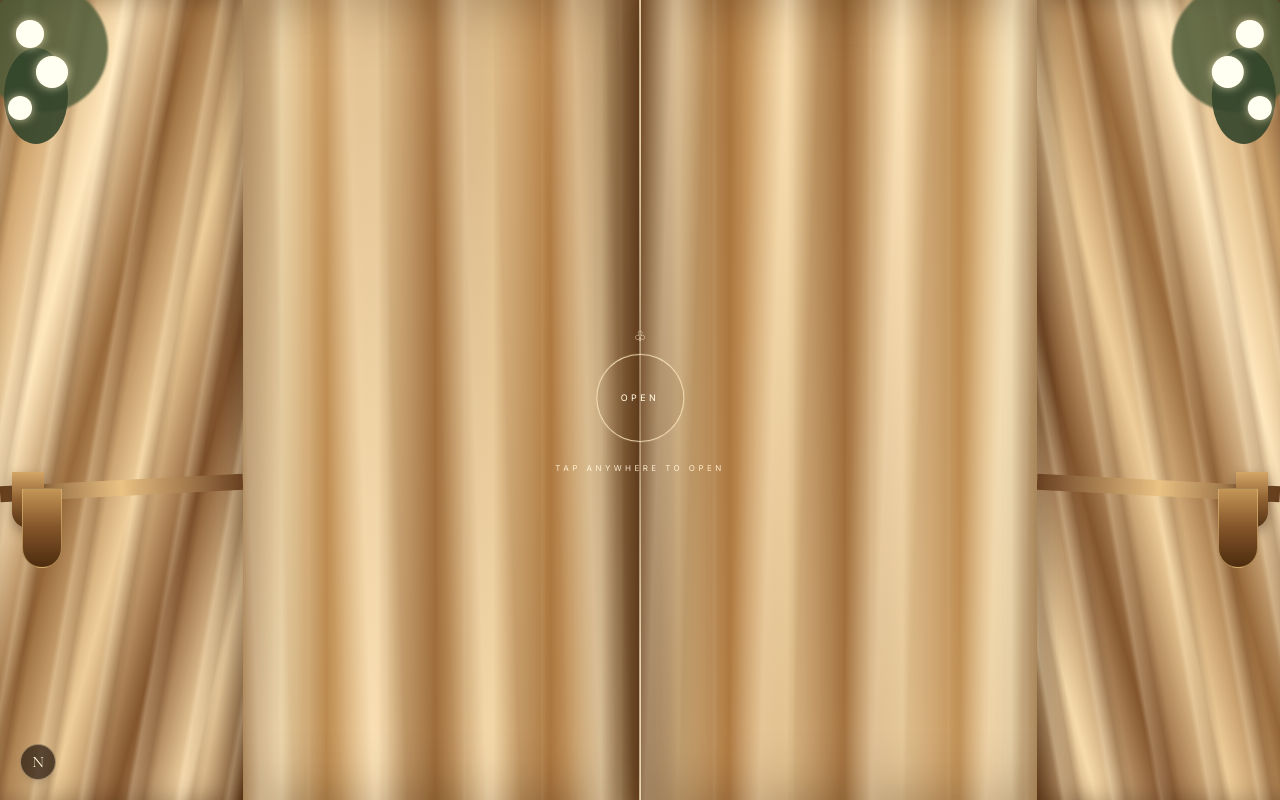
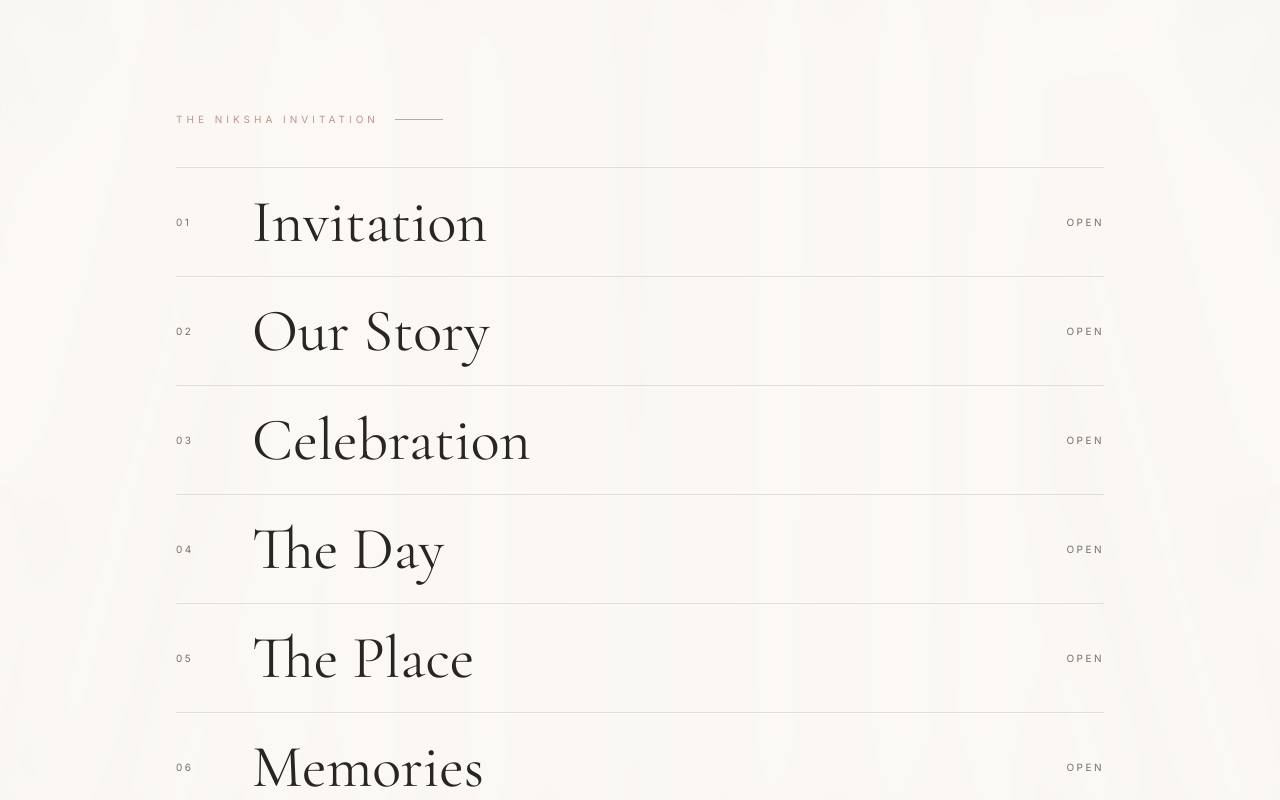
Before and after one commit to NikethVelala/NikSha, a Next.js app: page / in a window 1280 px wide. Both pictures are taken after a click on the button "INDEX". Built offline with nearby package versions, Linux system fonts and the light colour scheme.

Commit message:
Style hero navigation like cinematic reference

```diff
--- a/components/Navigation/Navigation.tsx
+++ b/components/Navigation/Navigation.tsx
@@ -28,22 +28,14 @@
 
   useEffect(() => {
     if (!open) return;
-
     scrollYRef.current = window.scrollY;
     const body = document.body;
-    const previous = {
-      position: body.style.position,
-      top: body.style.top,
-      left: body.style.left,
-      right: body.style.right,
-      overflow: body.style.overflow,
-    };
+    const previous = { position: body.style.position, top: body.style.top, left: body.style.left, right: body.style.right, overflow: body.style.overflow };
     body.style.position = "fixed";
     body.style.top = `-${scrollYRef.current}px`;
     body.style.left = "0";
     body.style.right = "0";
     body.style.overflow = "hidden";
-
     return () => {
       body.style.position = previous.position;
       body.style.top = previous.top;
@@ -58,18 +50,12 @@
 
   return (
     <>
-      <header
-        className={`fixed inset-x-0 top-0 z-50 transition-all duration-500 ${
-          scrolled
-            ? "border-b border-stone-200/70 bg-stone-50/90 shadow-sm backdrop-blur-md"
-            : "bg-transparent"
-        }`}
-      >
+      <header className={`fixed inset-x-0 top-0 z-[80] transition-all duration-500 ${scrolled ? "border-b border-stone-200/70 bg-stone-50/90 shadow-sm backdrop-blur-md" : "bg-transparent"}`}>
         <div className="mx-auto flex h-16 max-w-6xl items-center justify-between px-5 sm:h-20 sm:px-8 lg:px-12">
           <a
             href="#top"
             onClick={closeMenu}
-            className={`font-heading text-2xl tracking-wide transition-colors sm:text-3xl ${scrolled ? "text-stone-900" : "text-white"}`}
+            className={`rounded-full border px-5 py-2 font-heading text-[1.45rem] leading-none tracking-wide transition-all sm:px-6 sm:py-2.5 sm:text-[1.7rem] ${scrolled ? "border-stone-300 bg-white/80 text-stone-900" : "border-white/15 bg-black/10 text-white backdrop-blur-[2px]"}`}
             aria-label="NikSha home"
           >
             {wedding.couple.monogram}
@@ -78,47 +64,31 @@
           <button
             type="button"
             onClick={() => setOpen((value) => !value)}
-            className={`relative z-[60] inline-flex min-h-11 items-center gap-2 border-b px-1 text-[9px] uppercase tracking-[0.22em] transition-colors sm:gap-3 sm:text-[10px] sm:tracking-[0.25em] ${
-              scrolled || open ? "border-stone-300 text-stone-800" : "border-white/50 text-white"
-            }`}
+            className={`relative z-[90] inline-flex min-h-11 items-center gap-3 rounded-full border px-5 py-2 text-[9px] uppercase tracking-[0.28em] transition-all sm:px-6 sm:text-[10px] ${scrolled || open ? "border-stone-300 bg-white/80 text-stone-800" : "border-white/15 bg-black/10 text-white backdrop-blur-[2px]"}`}
             aria-label={open ? "Close invitation index" : "Open invitation index"}
             aria-expanded={open}
           >
-            <span className="hidden sm:inline">Index</span>
-            {open ? <X size={18} strokeWidth={1.35} /> : <Menu size={18} strokeWidth={1.35} />}
+            <span>Index</span>
+            {open ? <X size={18} strokeWidth={1.25} /> : <Menu size={18} strokeWidth={1.25} />}
           </button>
         </div>
       </header>
 
-      <div
-        className={`fixed inset-0 z-[55] overflow-y-auto overscroll-contain bg-paper/98 backdrop-blur-xl transition-all duration-500 ${
-          open ? "pointer-events-auto translate-y-0 opacity-100" : "pointer-events-none -translate-y-3 opacity-0"
-        }`}
-        aria-hidden={!open}
-      >
+      <div className={`fixed inset-0 z-[95] overflow-y-auto overscroll-contain bg-paper/98 backdrop-blur-xl transition-all duration-500 ${open ? "pointer-events-auto translate-y-0 opacity-100" : "pointer-events-none -translate-y-3 opacity-0"}`} aria-hidden={!open}>
         <div className="mx-auto flex min-h-full max-w-5xl flex-col justify-start px-5 pb-[max(2rem,env(safe-area-inset-bottom))] pt-[max(6rem,calc(env(safe-area-inset-top)+5rem))] sm:justify-center sm:px-10 sm:py-28 lg:px-12">
           <div className="mb-7 flex items-center gap-3 text-rose sm:mb-10 sm:gap-4">
             <span className="text-[9px] uppercase tracking-[0.35em] sm:text-[10px] sm:tracking-[0.4em]">The NikSha invitation</span>
             <span className="h-px w-10 bg-champagne sm:w-12" />
           </div>
-
           <nav className="grid border-y border-line" aria-label="Invitation index">
             {links.map((link) => (
-              <a
-                key={link.href}
-                href={link.href}
-                onClick={closeMenu}
-                className="group grid min-h-16 grid-cols-[2.5rem_1fr] items-center gap-3 border-b border-line py-4 last:border-b-0 sm:grid-cols-[4rem_1fr_auto] sm:py-6"
-              >
+              <a key={link.href} href={link.href} onClick={closeMenu} className="group grid min-h-16 grid-cols-[2.5rem_1fr] items-center gap-3 border-b border-line py-4 last:border-b-0 sm:grid-cols-[4rem_1fr_auto] sm:py-6">
                 <span className="text-[9px] tracking-[0.22em] text-muted sm:text-[10px] sm:tracking-[0.25em]">{link.number}</span>
-                <span className="font-heading text-[2.15rem] leading-none text-charcoal transition-transform duration-300 group-hover:translate-x-1 sm:text-5xl lg:text-6xl">
-                  {link.label}
-                </span>
+                <span className="font-heading text-[2.15rem] leading-none text-charcoal transition-transform duration-300 group-hover:translate-x-1 sm:text-5xl lg:text-6xl">{link.label}</span>
                 <span className="hidden text-[10px] uppercase tracking-[0.25em] text-muted sm:block">Open</span>
               </a>
             ))}
           </nav>
-
           <p className="mt-7 font-heading text-lg text-charcoal/60 sm:mt-10 sm:text-xl">{wedding.ceremony.date} · Visakhapatnam</p>
         </div>
       </div>
```
